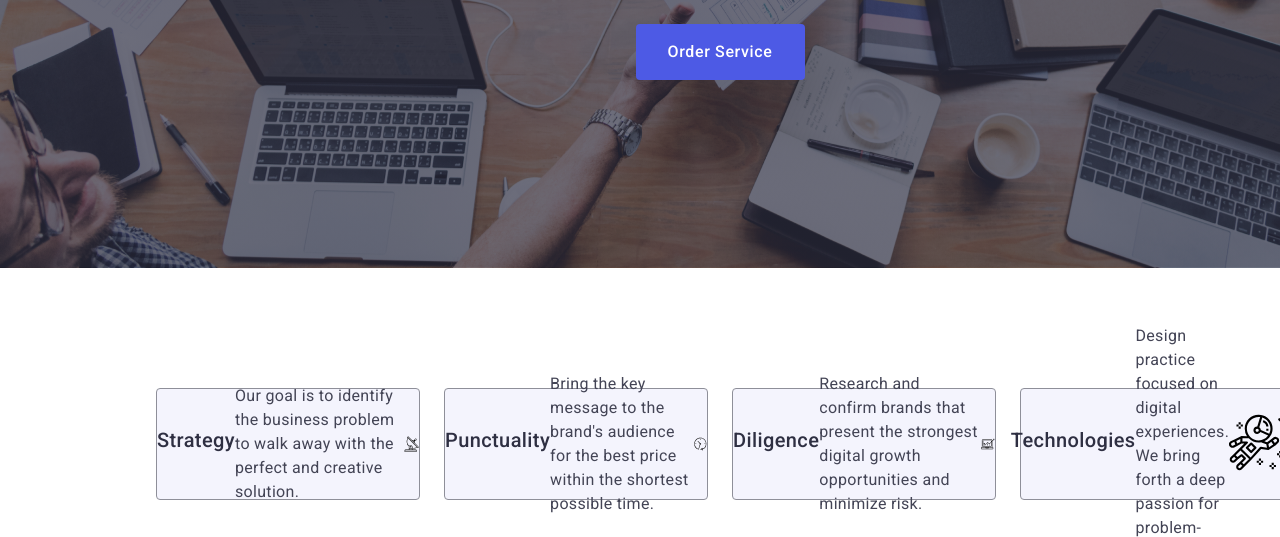
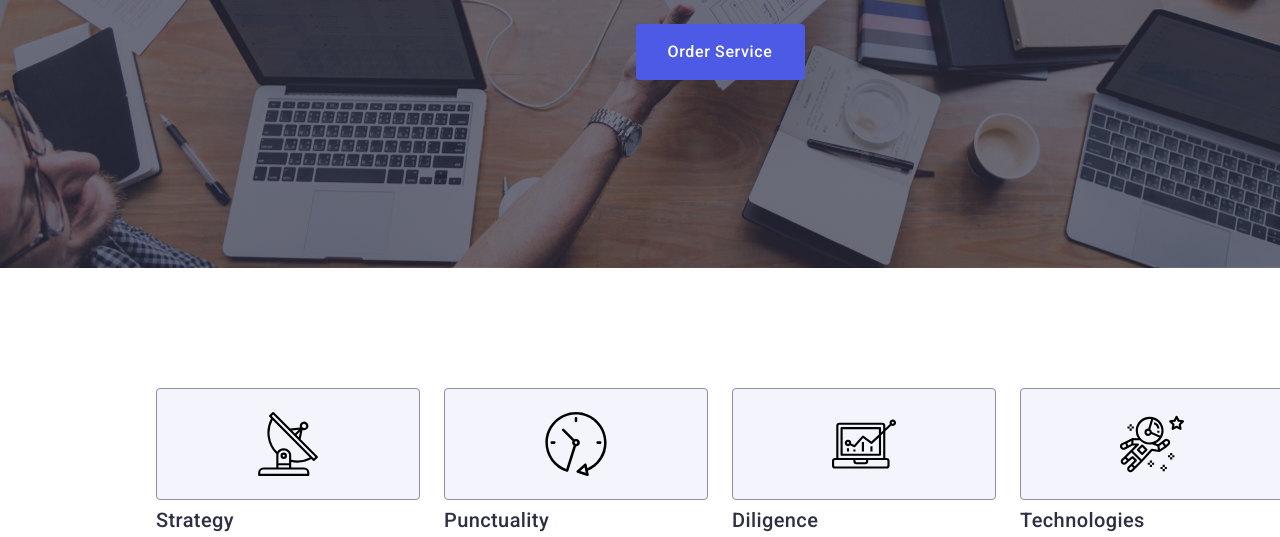
Before and after one commit to Notsubscribe/goit-markup-hw-04, a plain HTML site: page index.html in a window 1280 px wide. Shown: the part 405-942 px from the top of the page. Drawn offline with nearby package versions, Linux system fonts and the light colour scheme.

Commit message:
Update index.html

```diff
--- a/index.html
+++ b/index.html
@@ -59,42 +59,44 @@
 <ul class="features-list">
     <li class="features-item">
 <div class="features-icon">
-        <h3 class="features-subtitle">Strategy</h3>
-            <p class="features-text">Our goal is to identify the business problem to walk away with the perfect and creative solution.</p>
     <svg class="icon" width="64" height="64">
         <use href="./images/icons.svg#icon-antenna"></use>
     </svg>
     </div>
+        <h3 class="features-subtitle">Strategy</h3>
+            <p class="features-text">Our goal is to identify the business problem to walk away with the perfect and creative solution.</p>
+
 
     </li>
     <li class="features-item">
         <div class="features-icon">
-        <h3 class="features-subtitle">Punctuality</h3>
-            <p class="features-text">Bring the key message to the brand's audience for the best price within the shortest possible time.</p>
             <svg class="icon" width="64" height="64">
                 <use href="./images/icons.svg#icon-clock"></use>
             </svg>
             </div>
+        <h3 class="features-subtitle">Punctuality</h3>
+            <p class="features-text">Bring the key message to the brand's audience for the best price within the shortest possible time.</p>
+
     </li>
     <li class="features-item">
         <div class="features-icon">
-        <h3 class="features-subtitle">Diligence</h3>
-            <p class="features-text">Research and confirm brands that present the strongest digital growth opportunities and minimize risk.</p>
             <svg class="icon" width="64" height="64">
                 <use href="./images/icons.svg#icon-diagram"></use>
             </svg>
             </div>
+        <h3 class="features-subtitle">Diligence</h3>
+            <p class="features-text">Research and confirm brands that present the strongest digital growth opportunities and minimize risk.</p>
+
     </li>
     <li class="features-item">
         <div class="features-icon">
-        <h3 class="features-subtitle">Technologies</h3>
-            <p class="features-text">Design practice focused on digital experiences. We bring forth a deep passion for problem-solving.</p>
-         <a href="" class="features-link">
                 <svg class="icon" width="64" height="64">
                     <use href="./images/icons.svg#icon-astronaut"></use>
                 </svg>
-        </a>
                 </div>
+        <h3 class="features-subtitle">Technologies</h3>
+            <p class="features-text">Design practice focused on digital experiences. We bring forth a deep passion for problem-solving.</p>
+
     </li>
 </ul>
 </div>
```
Lines whose indentation alone changed are shown as unchanged.
